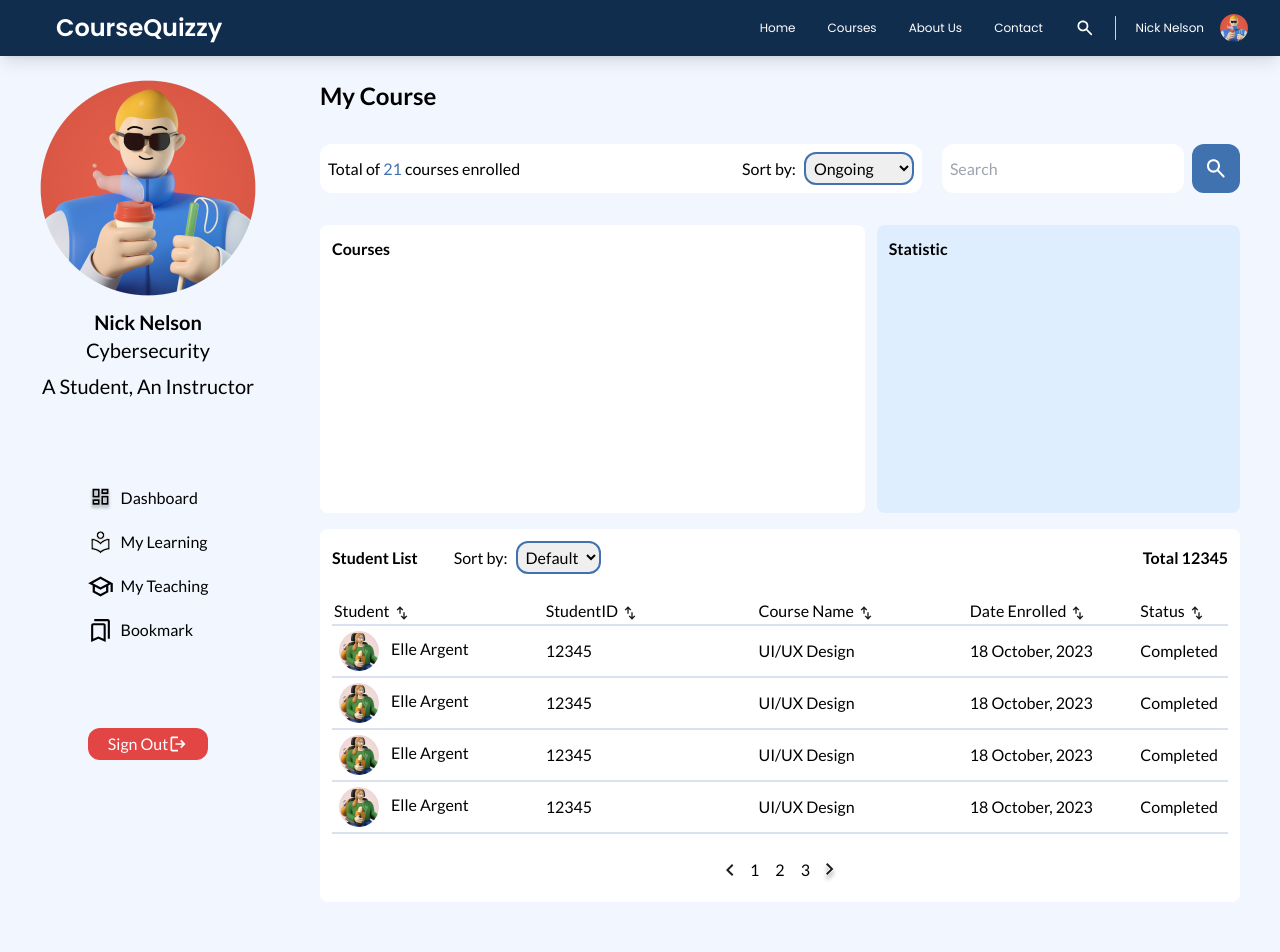
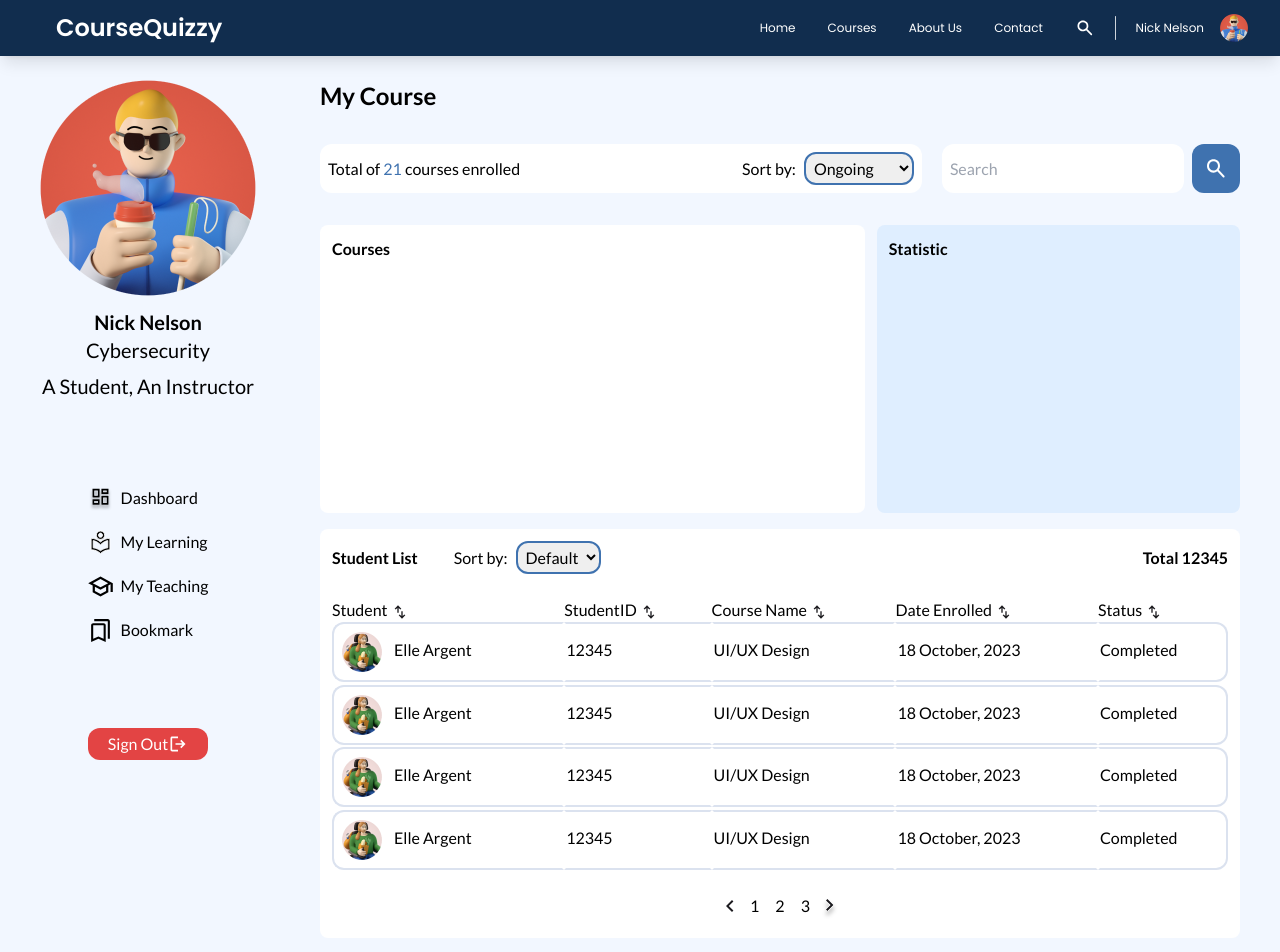
Before and after one commit to CourseQuizzy/CourseQuizzyy, a React (Create React App) app: page /my-teaching in a window 1280 px wide. Shown: the top 952 px of the page. Built offline with nearby package versions, Linux system fonts and the light colour scheme.

Commit message:
add ranked, fixing table border

```diff
--- a/src/pages/MyLearningPage/MyLearningPage.js
+++ b/src/pages/MyLearningPage/MyLearningPage.js
@@ -22,6 +22,7 @@ const MyLearningPage = () => {
                         <MyLearningItem />
                         <MyLearningItem />
                         <MyLearningItem completed/>
+                        <MyLearningItem ranked/>
                     </div>
                 </div>
             </div>
--- a/src/pages/MyLearningPage/MyTeachingPage.js
+++ b/src/pages/MyLearningPage/MyTeachingPage.js
@@ -35,47 +35,48 @@ const MyTeachingPage = () => {
                                 </div>
                                 <h2 className="font-bold justify-self-center">Total 12345</h2>
                             </div>
-                            <table className="table-fixed mt-6 mb-4">
-                                <thead className="">
-                                    <tr className="">
-                                        <td className="w-1/4">Student<img src="icons/swap_vert.svg" className="inline ml-1" alt=""></img></td>
-                                        <td className="w-1/4">StudentID<img src="icons/swap_vert.svg" className="inline ml-1" alt=""></img></td>
-                                        <td className="w-1/4">Course Name<img src="icons/swap_vert.svg" className="inline ml-1" alt=""></img></td>
-                                        <td className="w-1/5">Date Enrolled<img src="icons/swap_vert.svg" className="inline ml-1" alt=""></img></td>
-                                        <td className="w-1/5">Status<img src="icons/swap_vert.svg" className="inline ml-1" alt=""></img></td>
-                                    </tr>
-                                </thead>
-                                <tbody className="">
-                                    <tr className="border-2 rounded-xl border-y-[#dbe2ef] border-x-transparent">
-                                        <td className=""><img src="11.png" className="inline mr-2 border-separate p-1" alt=""></img>Elle Argent</td>
-                                        <td>12345</td>
-                                        <td>UI/UX Design</td>
-                                        <td>18 October, 2023</td>
-                                        <td className="border-separate pr-2">Completed</td>
-                                    </tr>
-                                    <tr className="border-2 rounded-xl border-y-[#dbe2ef] border-x-transparent">
-                                        <td className=""><img src="11.png" className="inline mr-2 border-separate p-1" alt=""></img>Elle Argent</td>
-                                        <td>12345</td>
-                                        <td>UI/UX Design</td>
-                                        <td>18 October, 2023</td>
-                                        <td className="border-separate pr-2">Completed</td>
-                                    </tr>
-                                    <tr className="border-2 rounded-xl border-y-[#dbe2ef] border-x-transparent">
-                                        <td className=""><img src="11.png" className="inline mr-2 border-separate p-1" alt=""></img>Elle Argent</td>
-                                        <td>12345</td>
-                                        <td>UI/UX Design</td>
-                                        <td>18 October, 2023</td>
-                                        <td className="border-separate pr-2">Completed</td>
-                                    </tr>
-                                    <tr className="border-2 rounded-xl border-y-[#dbe2ef] border-x-transparent">
-                                        <td className=""><img src="11.png" className="inline mr-2 border-separate p-1" alt=""></img>Elle Argent</td>
-                                        <td>12345</td>
-                                        <td>UI/UX Design</td>
-                                        <td>18 October, 2023</td>
-                                        <td className="border-separate pr-2">Completed</td>
-                                    </tr>
-                                </tbody>
-                            </table>
+                            <div className="table w-full mt-6 mb-4">
+                                <div className="table-row-group">
+                                    <div className="table-row">
+                                        <div className="table-cell">Student<img src="icons/swap_vert.svg" className="inline ml-1" alt=""></img></div>
+                                        <div className="table-cell">StudentID<img src="icons/swap_vert.svg" className="inline ml-1" alt=""></img></div>
+                                        <div className="table-cell">Course Name<img src="icons/swap_vert.svg" className="inline ml-1" alt=""></img></div>
+                                        <div className="table-cell">Date Enrolled<img src="icons/swap_vert.svg" className="inline ml-1" alt=""></img></div>
+                                        <div className="table-cell">Status<img src="icons/swap_vert.svg" className="inline ml-1" alt=""></img></div>
+                                    </div>
+                                    <div className="table-row">
+                                        <div className="p-1 table-cell border-2 border-r-transparent border-[#dbe2ef] rounded-ss-xl rounded-es-xl"><img src="11.png" className="inline mr-2 p-1" alt=""></img>Elle Argent</div>
+                                        <div className="table-cell border-2 border-x-transparent border-[#dbe2ef]">12345</div>
+                                        <div className="table-cell border-2 border-x-transparent border-[#dbe2ef]">UI/UX Design</div>
+                                        <div className="table-cell border-2 border-x-transparent border-[#dbe2ef]">18 October, 2023</div>
+                                        <div className="table-cell border-2 border-l-transparent border-[#dbe2ef] rounded-se-xl rounded-ee-xl">Completed</div>
+                                    </div>
+                                    <div className="h-[2.5px]"></div>
+                                    <div className="table-row">
+                                        <div className="p-1 table-cell border-2 border-r-transparent border-[#dbe2ef] rounded-ss-xl rounded-es-xl"><img src="11.png" className="inline mr-2 p-1" alt=""></img>Elle Argent</div>
+                                        <div className="table-cell border-2 border-x-transparent border-[#dbe2ef]">12345</div>
+                                        <div className="table-cell border-2 border-x-transparent border-[#dbe2ef]">UI/UX Design</div>
+                                        <div className="table-cell border-2 border-x-transparent border-[#dbe2ef]">18 October, 2023</div>
+                                        <div className="table-cell border-2 border-l-transparent border-[#dbe2ef] rounded-se-xl rounded-ee-xl">Completed</div>
+                                    </div>
+                                    <div className="h-[2.5px]"></div>
+                                    <div className="table-row">
+                                        <div className="p-1 table-cell border-2 border-r-transparent border-[#dbe2ef] rounded-ss-xl rounded-es-xl"><img src="11.png" className="inline mr-2 p-1" alt=""></img>Elle Argent</div>
+                                        <div className="table-cell border-2 border-x-transparent border-[#dbe2ef]">12345</div>
+                                        <div className="table-cell border-2 border-x-transparent border-[#dbe2ef]">UI/UX Design</div>
+                                        <div className="table-cell border-2 border-x-transparent border-[#dbe2ef]">18 October, 2023</div>
+                                        <div className="table-cell border-2 border-l-transparent border-[#dbe2ef] rounded-se-xl rounded-ee-xl">Completed</div>
+                                    </div>
+                                    <div className="h-[2.5px]"></div>
+                                    <div className="table-row">
+                                        <div className="p-1 table-cell border-2 border-r-transparent border-[#dbe2ef] rounded-ss-xl rounded-es-xl"><img src="11.png" className="inline mr-2 p-1" alt=""></img>Elle Argent</div>
+                                        <div className="table-cell border-2 border-x-transparent border-[#dbe2ef]">12345</div>
+                                        <div className="table-cell border-2 border-x-transparent border-[#dbe2ef]">UI/UX Design</div>
+                                        <div className="table-cell border-2 border-x-transparent border-[#dbe2ef]">18 October, 2023</div>
+                                        <div className="table-cell border-2 border-l-transparent border-[#dbe2ef] rounded-se-xl rounded-ee-xl">Completed</div>
+                                    </div>
+                                </div>
+                            </div>
                             <div className="pagination flex self-center">
                                 <img src="icons/chevron_left.svg" alt=""></img>
                                 <div className="p-2">1</div>
--- a/src/pages/MyLearningPage/Sidebar.js
+++ b/src/pages/MyLearningPage/Sidebar.js
@@ -12,7 +12,7 @@ const Sidebar = () => {
                 <h1 className="text-xl">A Student, An Instructor</h1>
             </div>
             <div className="menu flex flex-col gap-1">
-                <Link to="/" className="flex gap-2 p-2 items-start group rounded-lg hover:bg-[#3f72af]">
+                <Link to="/my-learning" className="flex gap-2 p-2 items-start group rounded-lg hover:bg-[#3f72af]">
                     <ReactSVG src="icons/dashboard.svg" className="h-2 group-hover:stroke-white" fill="none" viewBox="24 24 24 24" alt="" beforeInjection={(svg) => {
                         svg.setAttribute('width', '25px');
                         svg.setAttribute('height', '25px');
--- a/src/pages/MyLearningPage/SortSearch.js
+++ b/src/pages/MyLearningPage/SortSearch.js
@@ -8,8 +8,10 @@ const SortSearch = () => {
                 <div className="filter-menu flex gap-2 items-center">
                     <p>Sort by: </p>
                     <select className="border-solid border-2 border-color-mid rounded-xl p-1" name="cars" id="cars">
-                        <option value="volvo">Ongoing</option>
-                        <option value="saab">Completed</option>
+                        <option value="ongoing">Ongoing</option>
+                        <option value="completed">Completed</option>
+                        <option value="ranked">Ranked</option>
+                        <option value="unrated">Unrated</option>
                     </select>
                 </div>
             </div>
```
Also changed, not shown: src/pages/MyLearningPage/MyLearningItem.js (+25 -4 lines).
